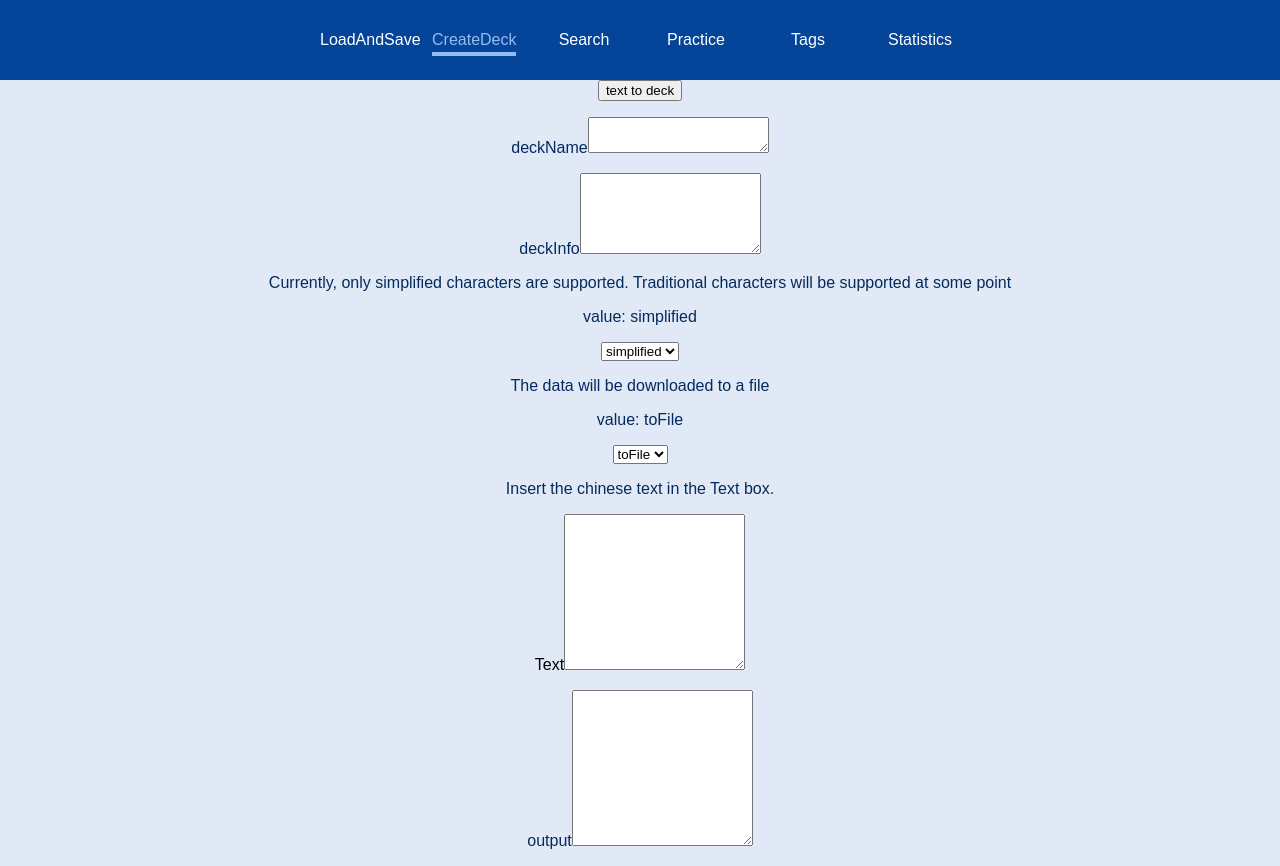
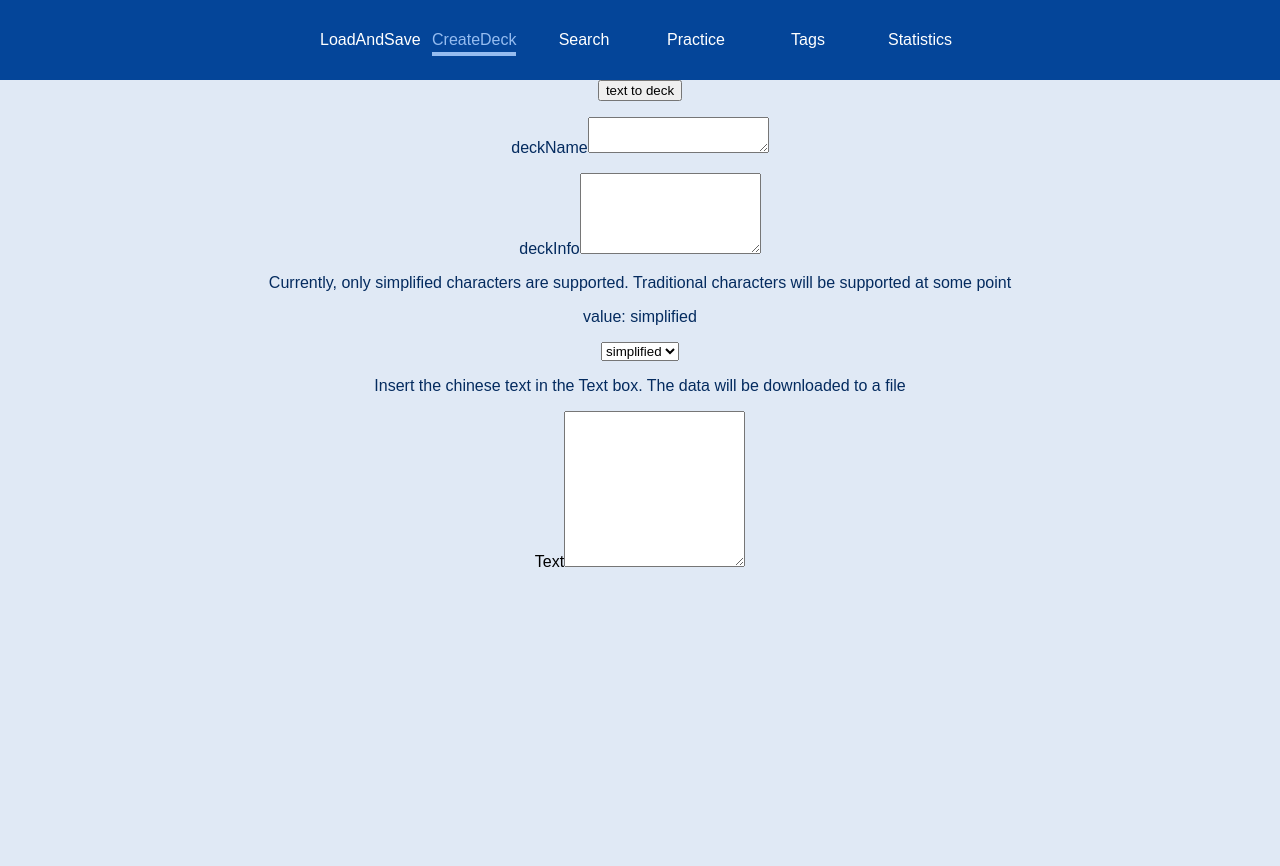
Before and after one commit to Weiqifan1/hanzimining, a React (Create React App) app: page /createDeck in a window 1280 px wide. After the commit the page ends 800 px from the top, so only its background shows below. Built offline with nearby package versions, Linux system fonts and the light colour scheme.

Commit message:
2023-01-21_1447_willOnlyDownloadToAFile

```diff
--- a/src/pages/CreateDeck.tsx
+++ b/src/pages/CreateDeck.tsx
@@ -103,28 +103,7 @@ const CreateDeck: React.FunctionComponent<IPage> = props => {
                 download(deckName, stringedResponse)
             })
         console.log("request is sent")
-
     }
-
-
-
-    /*
-    fetch("http://127.0.0.1:5000/texttodeck", options)
-        .then(res => res.json())
-            .then((data) => console.log(data))
-            .catch((err) => console.log(err))
-
-    const headers = new Headers();
-            headers.append('Content-type', 'application/json');
-            const options = {
-                method: 'POST',
-                headers,
-                body: JSON.stringify(bodyDict)
-            }
-            const request = new Request('http://127.0.0.1:5000/texttodeck', options)
-            const response = fetch(request);
-     */
-
 
     const isEmptyString = (data: string): boolean => typeof data === "string" && data.trim().length == 0;
 
@@ -149,26 +128,27 @@ const CreateDeck: React.FunctionComponent<IPage> = props => {
             </div>
 
             <div>
+                <p>Insert the chinese text in the Text box. The data will be downloaded to a file</p>
+                <label htmlFor="text">Text</label>
+                <textarea id="text" required rows={10}> </textarea>
+            </div>
+        </form>
+        </section>
+            )
+};
+
+/*
+            <div>
                 <p>The data will be downloaded to a file</p>
                 <p>value: {delivery}</p>
                 <select value={delivery} onChange={e => setDelivery(e.target.value)}>
                     <option>toFile</option>
                 </select>
             </div>
-
-            <div>
-                <p>Insert the chinese text in the Text box. </p>
-                <label htmlFor="text">Text</label>
-                <textarea id="text" required rows={10}> </textarea>
-            </div>
-            <p>
+<p>
                 <label htmlFor="output">output</label>
                 <textarea id="output" required rows={10} value={outputs} onChange={e => setOutputs(e.target.value)}> </textarea>
             </p>
-
-        </form>
-        </section>
-            )
-};
+*/
 
 export default CreateDeck;
```
